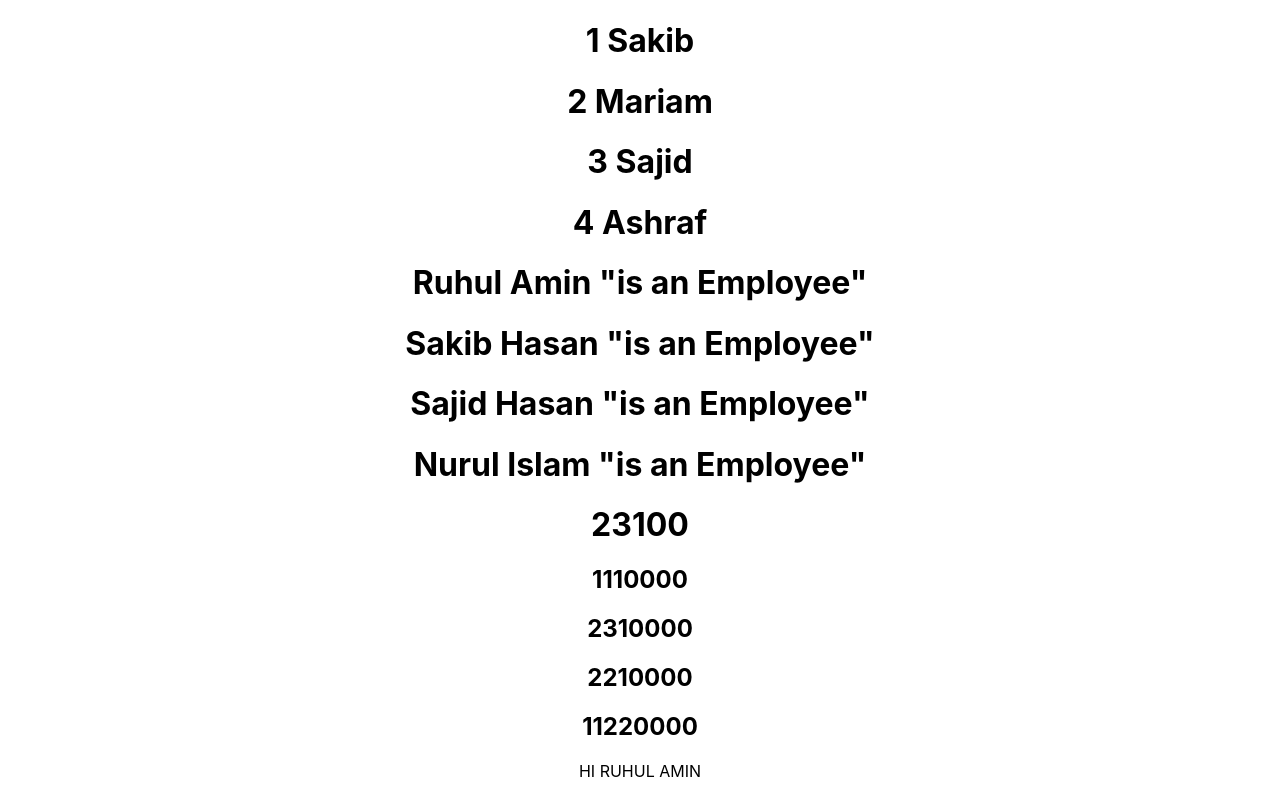
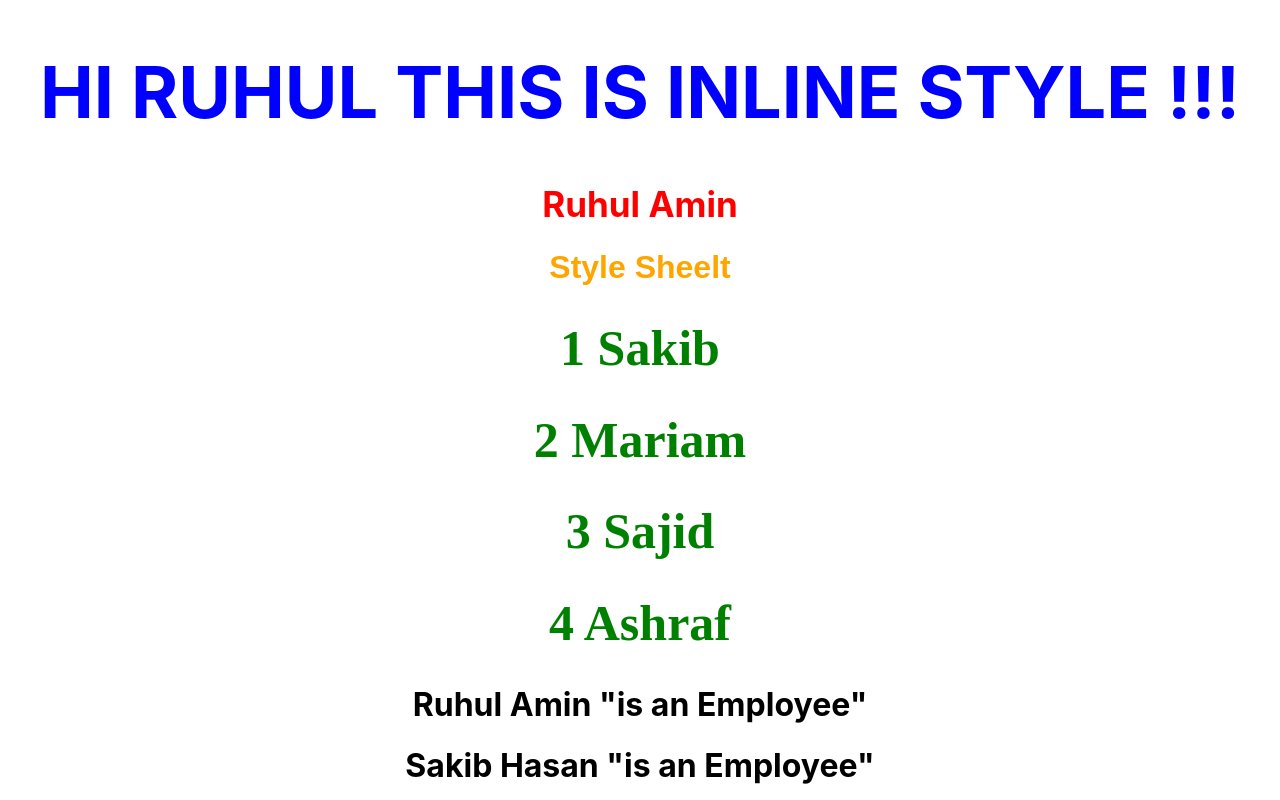
Before and after one commit to MohammadRuhulAmin/react-step-by-step-tutorial, a React (Create React App) app: page / in a window 1280 px wide. Shown: the top 800 px of the page. Built offline with nearby package versions, Linux system fonts and the light colour scheme.

Commit message:
Tutorial 20

```diff
--- a/src/App.js
+++ b/src/App.js
@@ -20,11 +20,17 @@ import Map from './components/Map';
 import NameList from './components/NameList';
 import EmployeeList from './components/EmployeeList';
 import FriendList from './components/FriendList';
+import Stylesheet from './components/Stylesheet';
+import UserStatus from './components/UserStatus';
+import Inline from './components/Inline';
 
 
 function App() {
   return (
     <div className="App">
+      <Inline/>
+      <UserStatus status = {true}/>
+      <Stylesheet/>
       <FriendList/>
       <EmployeeList/>
       <NameList/>
--- /dev/null
+++ b/src/components/Error.css
@@ -0,0 +1,5 @@
+.error {
+    color:red;
+    font-size: 25px;
+    font-family: Verdana, Geneva, Tahoma, sans-serif;
+}
--- a/src/components/FriendList.js
+++ b/src/components/FriendList.js
@@ -1,12 +1,13 @@
 import React from 'react'
-
+import './Error.css'
+import FriendStyle from './Success.module.css'
 
 const FriendList = ()=>{
 
     const FriendsName = ['Sakib','Mariam' , 'Sajid','Ashraf']
    const friend = FriendsName.map((friend,index) => <h1 key={index}> {1+index} {friend}</h1>)
     return (
-        <div>
+        <div className={FriendStyle.success}>
             {
             friend
         }
--- /dev/null
+++ b/src/components/Inline.js
@@ -0,0 +1,16 @@
+import React from 'react'
+
+const heading = {
+    fontSize : '72px',
+    color : 'blue'
+}
+
+function Inline() {
+    return (
+        <div>
+            <h1 style={heading}>HI RUHUL THIS IS INLINE STYLE !!! </h1>
+        </div>
+    )
+}
+
+export default Inline
--- /dev/null
+++ b/src/components/Stylesheet.js
@@ -0,0 +1,13 @@
+import React from 'react'
+import './myStyles.css'
+
+
+function Stylesheet() {
+    return (
+        <div>
+            <h1 className = 'primary'>Style Sheelt </h1>
+        </div>
+    )
+}
+
+export default Stylesheet
--- /dev/null
+++ b/src/components/Success.module.css
@@ -0,0 +1,5 @@
+.success {
+    color:green;
+    font-size: 25px;
+    font-family: 'Times New Roman', Times, serif;
+}
--- /dev/null
+++ b/src/components/UserStatus.js
@@ -0,0 +1,13 @@
+import React from 'react'
+import './UserStyle.css'
+
+function UserStatus(props) {
+    let className = props.status ?'status' :''
+    return (
+        <div>
+            <h1  className = {`${className} font-xl`}>Ruhul Amin </h1>
+        </div>
+    )
+}
+
+export default UserStatus
--- /dev/null
+++ b/src/components/UserStyle.css
@@ -0,0 +1,6 @@
+.status {
+    color:red;
+}
+.font-xl{
+    font-size: 35px;
+}
--- /dev/null
+++ b/src/components/myStyles.css
@@ -0,0 +1,4 @@
+.primary {
+    color:orange ;
+    font-family: Arial, Helvetica, sans-serif;
+}
```
